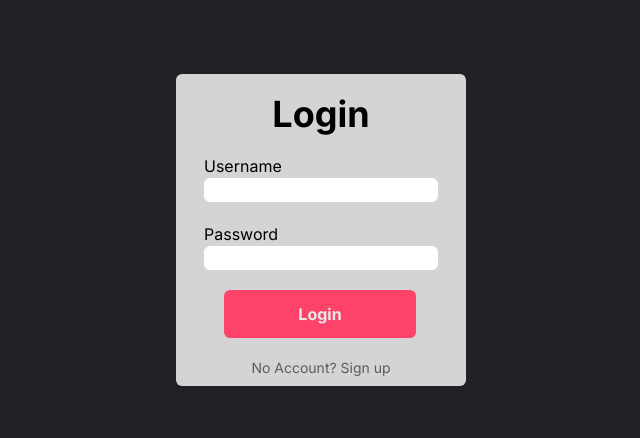
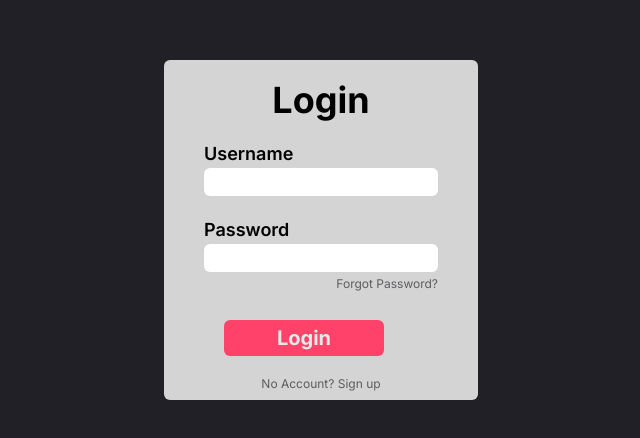
Before and after one commit to RiisaNGU/Productiva, a Vue app in the folder Client/Productiva/: page /login in a window 1280 px wide. Shown: the part 170-608 px from the top of the page, without its empty margins (319-959 px from the left). Built offline with nearby package versions, Linux system fonts and the light colour scheme.

Commit message:
Added styling to login

```diff
--- a/Client/Productiva/src/views/login.vue
+++ b/Client/Productiva/src/views/login.vue
@@ -1,16 +1,17 @@
 <template>
     <div class="flex w-screen h-screen bg-bg-dark">
-        <div class="bg-nearly-white w-fit h-fit rounded-md m-auto flex flex-col items-center">
+        <div class="bg-nearly-white w-fit h-fit rounded-md m-auto flex flex-col items-center px-3">
             <h1 class="font-mainFont font-bold text-4xl mt-5 mb-5">Login</h1>
             <form class="flex flex-col group-odd:items-center mx-7" @submit.prevent="login">
-                <label for="user">Username</label>
-                <input type="text" class="mb-5 rounded-md" v-model="user" name="user" id="user">
-                <label for="pass">Password</label>
-                <input type="text" name="pass" v-model="pass" class="rounded-md" id="pass">
+                <label class="font-semibold text-lg " for="user">Username</label>
+                <input type="text" class="mb-5 rounded-md h-7" v-model="user" name="user" id="user">
+                <label class="font-semibold text-lg" for="pass">Password</label>
+                <input type="password" name="pass" v-model="pass" class="rounded-md h-7" id="pass">
+                <a @click="" class="text-Some-light-grey text-xs hover:underline hover:cursor-pointer mb-2 text-right mt-1 active:text-brand-main">Forgot Password?</a>
                 <input type="submit" value="Login"
-                    class="font-mainFont bg-brand-main rounded-md p-3 font-bold w-48 text-anti-flash-white m-5 hover:cursor-pointer">
+                    class="font-mainFont bg-brand-main rounded-md py-1 font-bold w-40 text-anti-flash-white m-5 hover:cursor-pointer text-xl hover:bg-brand-hover">
             </form>
-            <a @click="" class="text-Some-light-grey text-sm hover:underline hover:cursor-pointer mb-2">No Account? Sign up</a>
+            <a @click="" class="text-Some-light-grey text-xs hover:underline hover:cursor-pointer mb-2 active:text-brand-main">No Account? Sign up</a>
         </div>
     </div>
 </template>
```
